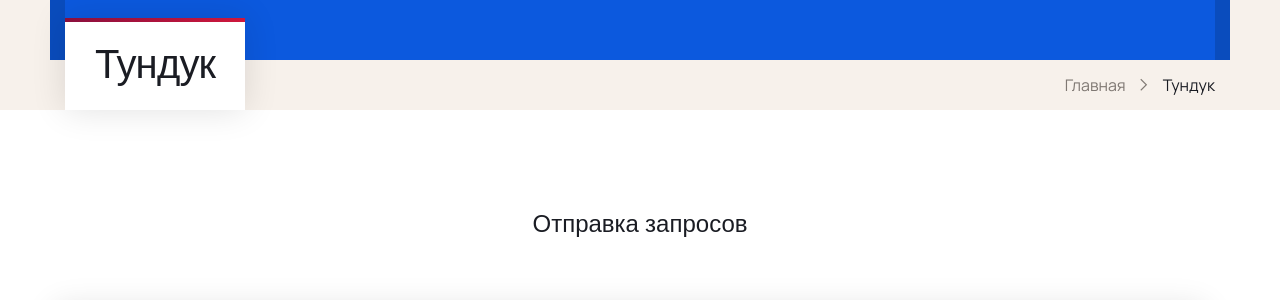
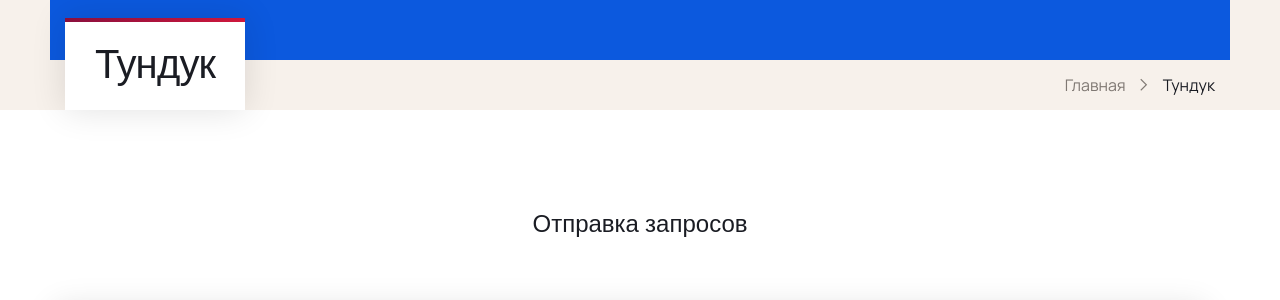
Before and after one commit to Jorupbek/tunduk_kc, a Django app: page / in a window 1280 px wide. Shown: the part 60-360 px from the top of the page. Run offline with Django 4.2, Linux system fonts and the light colour scheme; a user stored in the database is signed in; some libraries are stand-ins or nearby versions; some web fonts are replaced.

Commit message:
add style

```diff
--- a/static/css/module-css/09-breadcrumb-section.css
+++ b/static/css/module-css/09-breadcrumb-section.css
@@ -34,7 +34,7 @@
     left: 0;
     bottom: 0;
     right: 0;
-    background-color: #000000;
+    /*background-color: #000000;*/
     opacity: 0.15;
 }
 
```
